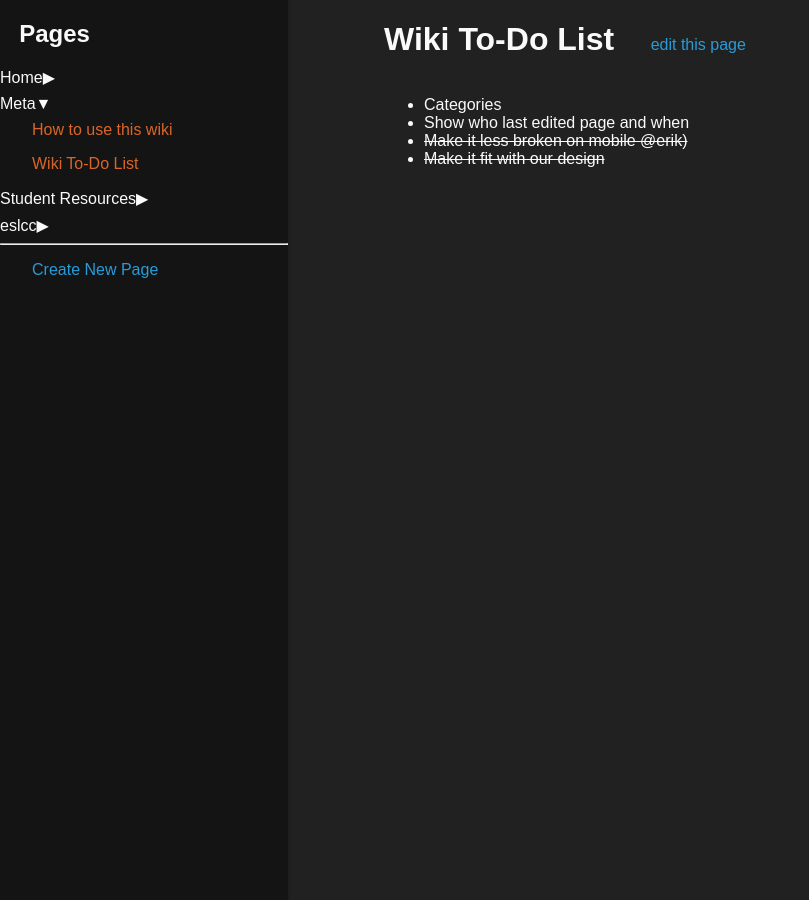
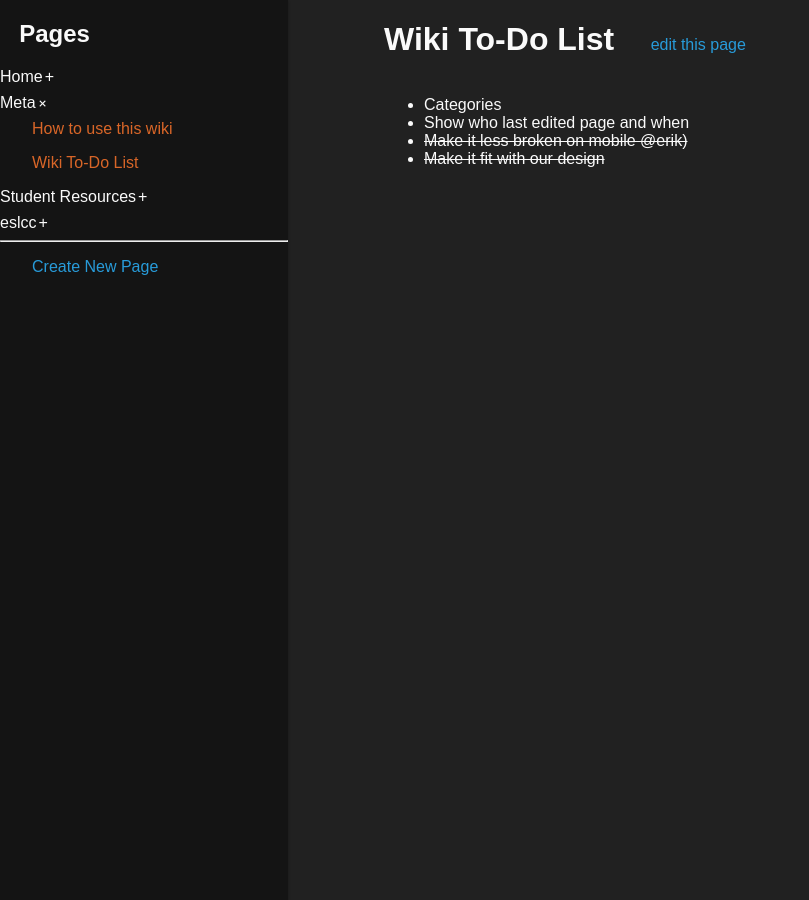
Before and after one commit to eslcc/wiki, a Jekyll site: the page built from pages/todo-list.md, in a window 1280 px wide. Shown: the whole page, without its empty margins (0-809 px from the left). Built offline with Jekyll 4.4.1, drawn with Linux system fonts in a browser that asks for light colours; nearby versions of some CDN libraries.

```diff
--- a/assets/main.scss
+++ b/assets/main.scss
@@ -87,10 +87,18 @@ body {
     }
 
     .category-name:after {
-        content: '\25b6';
+        content: '+';
+        display:inline-block;
+        padding-left: 2px;
+        transition: transform .2s;
     }
     &.current .category-name:after, &.expanded .category-name:after {
-        content: '\25bc';
+        content: '+';
+        display:inline-block;
+        padding-left: 2px;
+        transition: transform .2s;
+        transform: rotate(45deg);
+        -webkit-transform: rotate(45deg);
     }
 }
 
```
Also changed, not shown: _includes/sidebar.html (+7 -6 lines).
